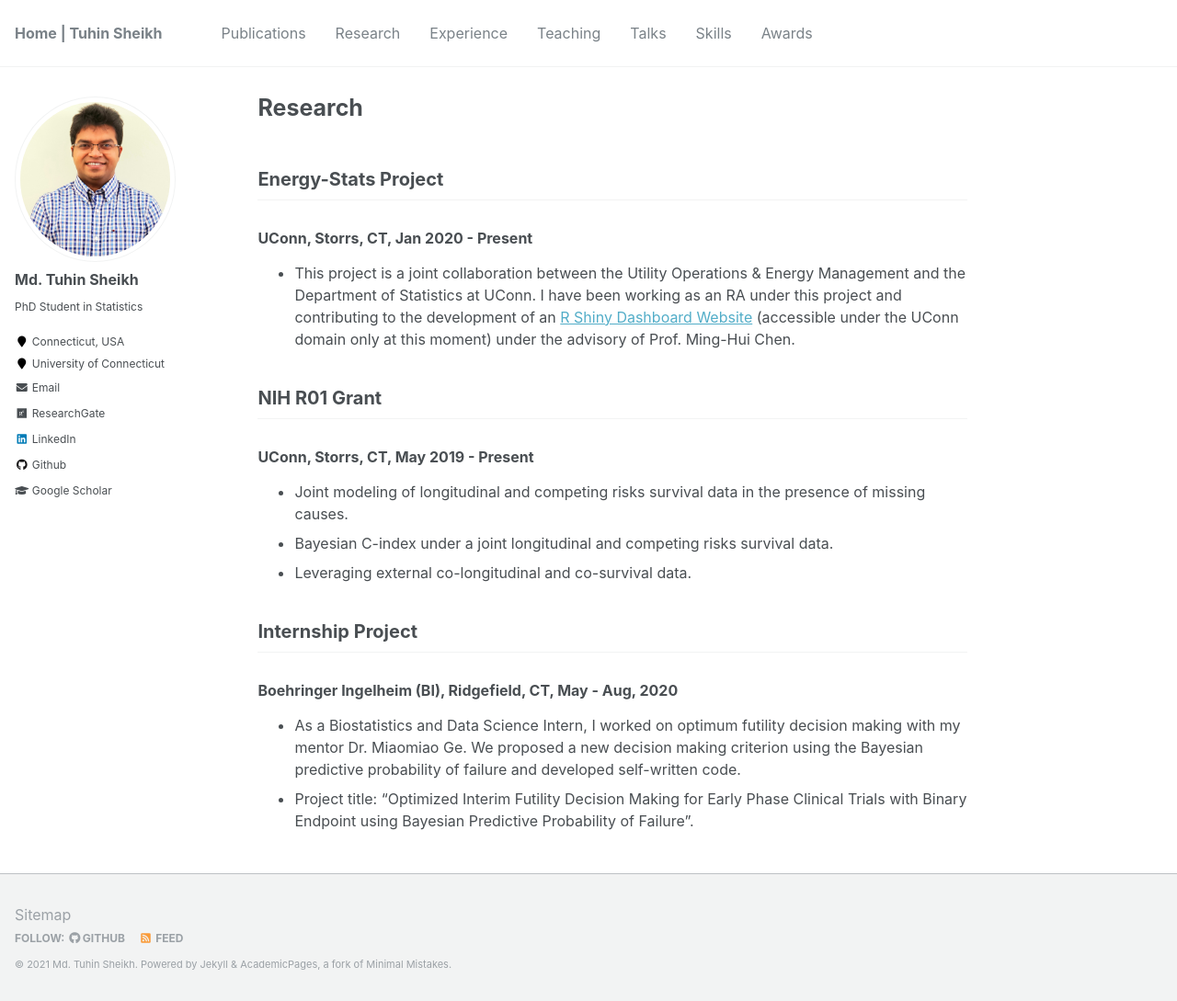
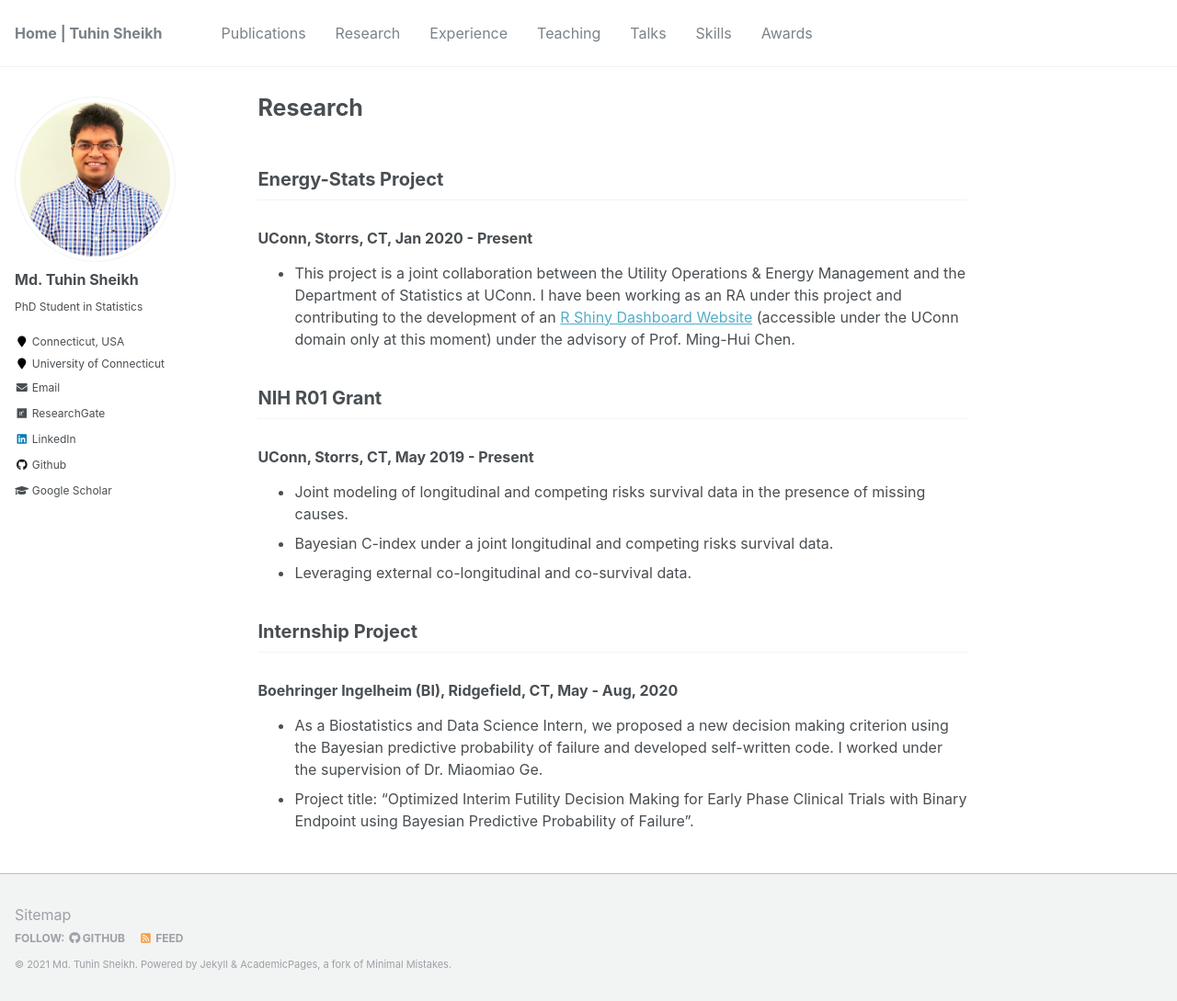
Before and after one commit to mdtuhinsheikh/mdtuhinsheikh.github.io, a Jekyll site: the page built from _pages/research.md, in a window 1280 px wide and 1089 px high. Shown: the whole window at 92% size. Built offline with Jekyll 4.4.1, drawn with Linux system fonts in a browser that asks for light colours.

Commit message:
Update research.md

```diff
--- a/_pages/research.md
+++ b/_pages/research.md
@@ -16,5 +16,5 @@ author_profile: true
 
 ## Internship Project
 ### Boehringer Ingelheim (BI), Ridgefield, CT, May - Aug, 2020
-- As a Biostatistics and Data Science Intern, I worked on optimum futility decision making with my mentor Dr. Miaomiao Ge. We proposed a new decision making criterion using the Bayesian predictive probability of failure and developed self-written code.
+- As a Biostatistics and Data Science Intern, we proposed a new decision making criterion using the Bayesian predictive probability of failure and developed self-written code. I worked under the supervision of Dr. Miaomiao Ge.
 - Project title: "Optimized Interim Futility Decision Making for Early Phase Clinical Trials with Binary Endpoint using Bayesian Predictive Probability of Failure".
```
